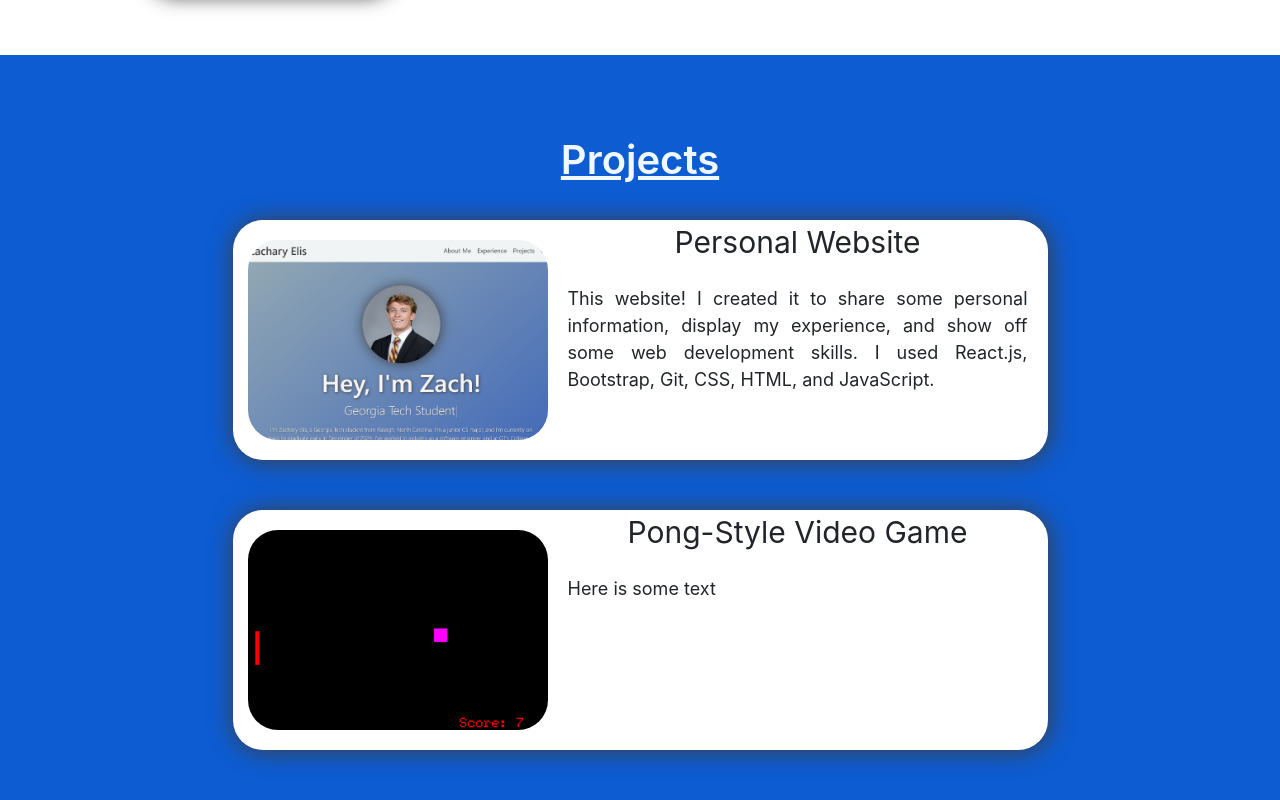
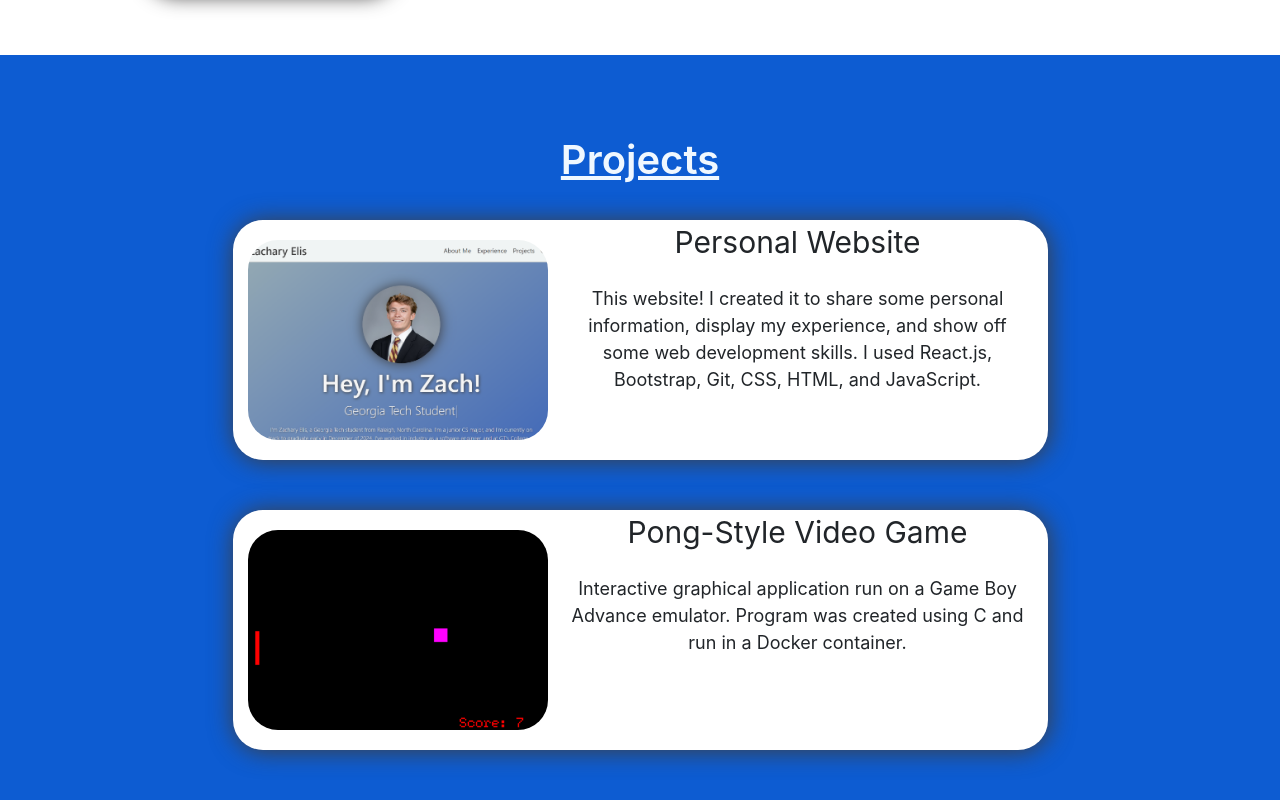
Before and after one commit to zacharyelis/ZWE-Personal-Website, a JavaScript app: page / in a window 1280 px wide. Shown: the part 2311-3111 px from the top of the page. Built offline with nearby package versions, Linux system fonts and the light colour scheme; the HTML template or start-up script is replaced by a standard one.

Commit message:
updated projects

```diff
--- a/package.json
+++ b/package.json
@@ -35,5 +35,8 @@
       "last 1 firefox version",
       "last 1 safari version"
     ]
+  },
+  "devDependencies": {
+    "@babel/plugin-proposal-private-property-in-object": "^7.21.11"
   }
 }
--- a/src/components/Projects/projects.css
+++ b/src/components/Projects/projects.css
@@ -46,9 +46,9 @@
 
 .project-description {
     font-size: 18px;
-    text-align: justify;
     width: 500px;
     padding: 20px;
+    text-align: center;
 }
 
 @media screen and (max-width: 900px) {
@@ -60,7 +60,11 @@
         padding-top: 50px;
         padding-left: 30px;
         padding-right: 30px;
-        display: none;
+    }
+
+    .project-box {
+        flex-direction: column;
+        align-items: center;
     }
 
 }
--- a/src/components/Projects/projects.js
+++ b/src/components/Projects/projects.js
@@ -20,7 +20,8 @@ export default function projects() {
                     <img src = {GameScreenshot} className="project-photo" alt="Pong game screenshot"/>
                     <div className="d-flex project-text-area">
                         <div className="project-title">Pong-Style Video Game</div>
-                        <div className="project-description">Here is some text</div>
+                        <div className="project-description">Interactive graphical application run on a Game Boy Advance
+                        emulator. Program was created using C and run in a Docker container.</div>
                     </div>
                 </div>
            </div>
```
Also changed, not shown: 1 other file (tests, documents, lock files or other folders).
